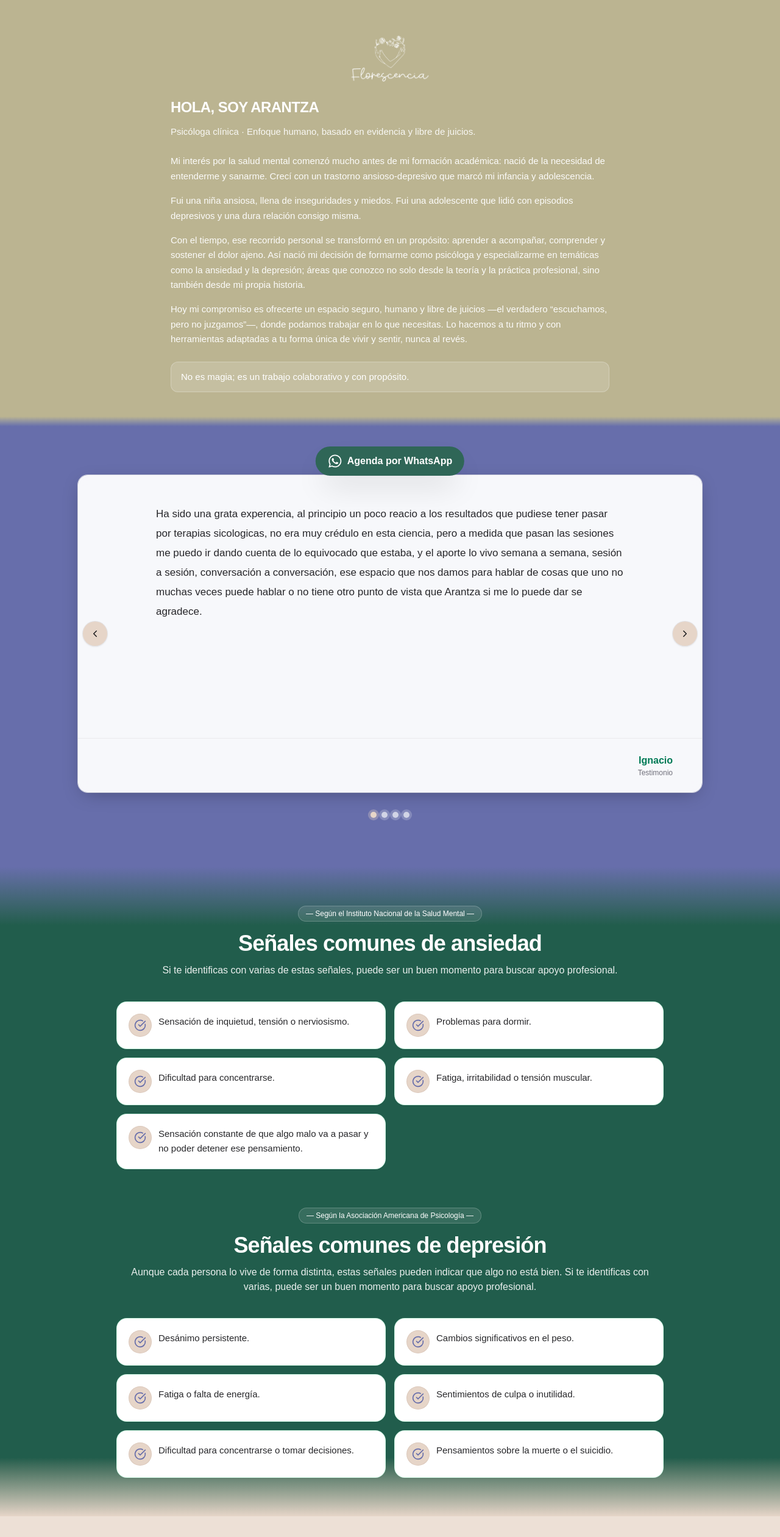
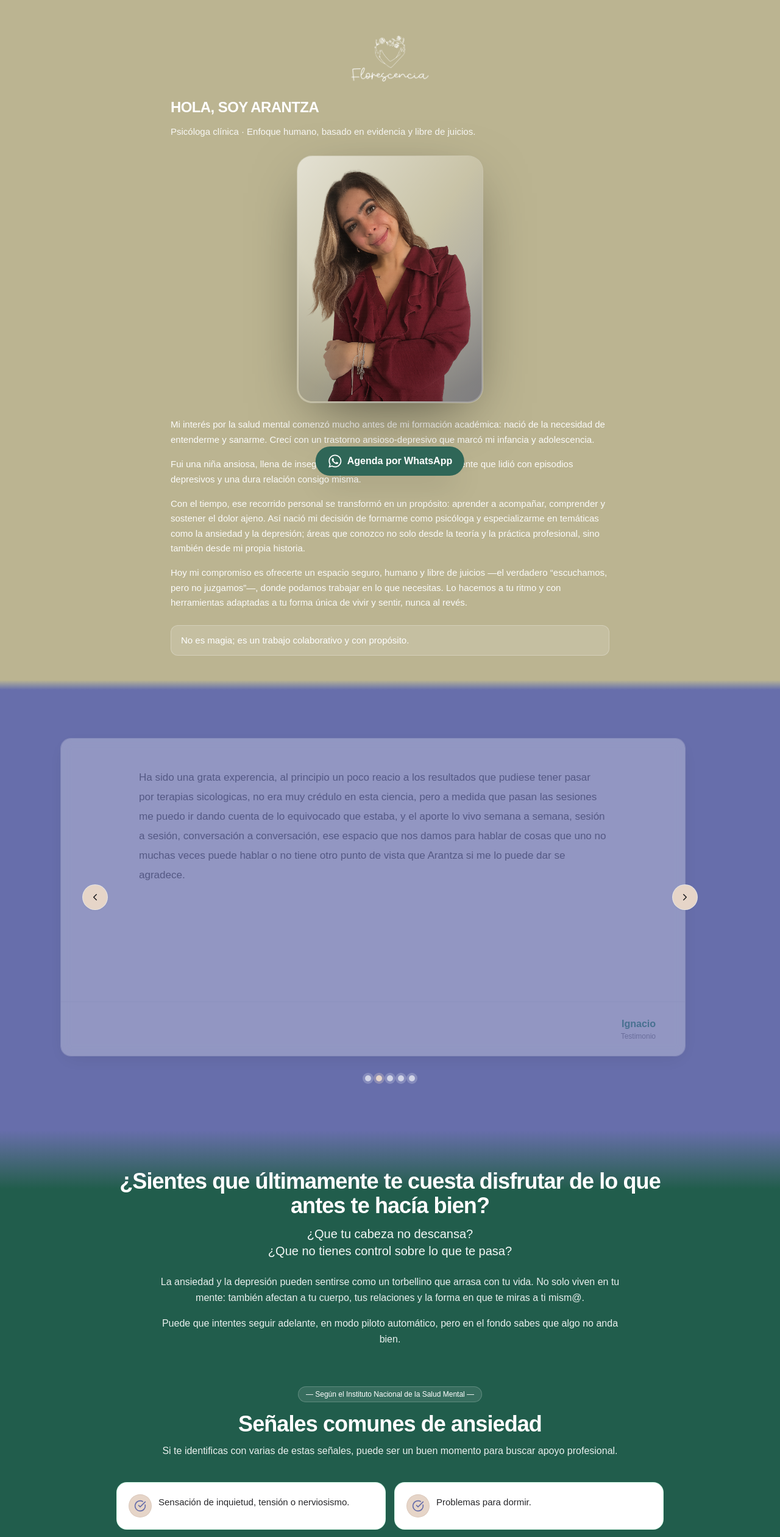
Before and after one commit to gpedrosad/landingProyecto, a Next.js app: page / in a window 1280 px wide. Shown: the top 2520 px of the page at 61% size. Built offline with nearby package versions, Linux system fonts and the light colour scheme.

Commit message:
cambio de foto

```diff
--- a/src/components/AboutArantza.tsx
+++ b/src/components/AboutArantza.tsx
@@ -38,6 +38,46 @@ export default function AboutArantza() {
         <p className="mt-3 text-[15px] leading-relaxed text-white/90">
           Psicóloga clínica · Enfoque humano, basado en evidencia y libre de juicios.
         </p>
+
+        {/* Foto estilizada */}
+        <div className="mt-7 flex justify-center">
+          <motion.figure
+            initial={{ opacity: 0, y: 12 }}
+            animate={{ opacity: 1, y: 0 }}
+            transition={{ duration: 0.45, ease: "easeOut" }}
+            whileHover={{ scale: 1.01 }}
+            className="
+              relative rounded-3xl p-[2px]
+              bg-gradient-to-br from-white/60 via-white/20 to-[#676EAB]/40
+              shadow-[0_30px_100px_-30px_rgba(0,0,0,0.6)]
+            "
+          >
+            {/* CONTENEDOR: AJUSTA AQUÍ EL TAMAÑO */}
+            <div className="relative overflow-hidden rounded-[22px] w-[240px] sm:w-[260px] md:w-[300px] aspect-[3/4]">
+              <Image
+                src="/arancha.png"
+                alt="Arantza"
+                fill
+                quality={90}
+                sizes="(max-width: 640px) 60vw, 300px"
+                className="object-cover"
+                priority
+              />
+
+              {/* Viñeta sutil para dar profundidad */}
+              <div
+                className="pointer-events-none absolute inset-0"
+                style={{
+                  background:
+                    "radial-gradient(110% 90% at 50% 10%, rgba(0,0,0,0) 55%, rgba(0,0,0,0.18) 100%)",
+                }}
+              />
+            </div>
+
+            {/* Sombra base suave y borde tenue */}
+            <div className="pointer-events-none absolute inset-0 rounded-3xl ring-1 ring-white/30" />
+          </motion.figure>
+        </div>
 
         {/* Contenido (párrafos justificados) */}
         <motion.div
--- a/src/components/StickyWhatsAppButton.tsx
+++ b/src/components/StickyWhatsAppButton.tsx
@@ -34,14 +34,20 @@ export default function StickyWhatsAppButton({
         // Posición fija y centrado horizontal
         "fixed bottom-5 left-1/2 -translate-x-1/2 z-50",
         // Botón
-        " inline-flex items-center justify-center gap-2 rounded-full px-5 py-3",
+        "inline-flex items-center justify-center gap-2 rounded-full px-5 py-3",
         "bg-[#2f6657] text-white shadow-2xl shadow-black/15 hover:brightness-110 active:brightness-95 transition",
         "focus-visible:outline focus-visible:outline-2 focus-visible:outline-offset-2 focus-visible:outline-[#1f4b41]",
+        // Forzar contenido en una sola línea
+        "whitespace-nowrap",
         className,
       ].join(" ")}
     >
       <FaWhatsapp className="h-6 w-6" aria-hidden />
-      {!iconOnly && <span className="font-semibold">Agenda por WhatsApp</span>}
+      {!iconOnly && (
+        <span className="font-semibold whitespace-nowrap leading-none">
+          Agenda por WhatsApp
+        </span>
+      )}
     </a>
   );
 }
--- a/src/components/SymptomsSection.tsx
+++ b/src/components/SymptomsSection.tsx
@@ -19,7 +19,7 @@ const depressionSymptoms = [
 
 export function SymptomsSection() {
   return (
-    <section className="relative py-16 px-6 sm:px-12 lg:px-32 bg-[#215d4c]">
+    <section className="relative py-16 px-6 sm:px-12 lg:px-32 bg-[#215d4c]" aria-labelledby="symptoms-intro-title">
       {/* Degradado superior: violeta a verde */}
       <div className="absolute top-0 left-0 w-full h-24 bg-gradient-to-b from-[#676EAB] to-[#215d4c] z-0 pointer-events-none" />
 
@@ -27,6 +27,25 @@ export function SymptomsSection() {
       <div className="absolute bottom-0 left-0 w-full h-24 bg-gradient-to-t from-[#e6d5c8] to-[#215d4c] z-0 pointer-events-none" />
 
       <div className="relative z-10 mx-auto max-w-4xl space-y-16">
+        {/* Intro agregado */}
+        <div className="text-center">
+          <h2 id="symptoms-intro-title" className="text-2xl sm:text-3xl lg:text-4xl font-semibold tracking-tight text-white">
+            ¿Sientes que últimamente te cuesta disfrutar de lo que antes te hacía bien?
+          </h2>
+          <p className="mt-3 text-lg sm:text-xl text-white/95">¿Que tu cabeza no descansa?</p>
+          <p className="text-lg sm:text-xl text-white/95">¿Que no tienes control sobre lo que te pasa?</p>
+
+          <div className="mx-auto mt-6 max-w-3xl text-left sm:text-center">
+            <p className="text-white/90 leading-relaxed">
+              La ansiedad y la depresión pueden sentirse como un torbellino que arrasa con tu vida. No solo viven en tu mente:
+              también afectan a tu cuerpo, tus relaciones y la forma en que te miras a ti mism@.
+            </p>
+            <p className="mt-4 text-white/90 leading-relaxed">
+              Puede que intentes seguir adelante, en modo piloto automático, pero en el fondo sabes que algo no anda bien.
+            </p>
+          </div>
+        </div>
+
         {/* Ansiedad */}
         <div>
           <div className="text-center">
@@ -85,6 +104,27 @@ export function SymptomsSection() {
             ))}
           </ul>
         </div>
+
+        {/* Invitación final */}
+        <div className="text-center mt-6 sm:mt-10">
+          <p className="text-white/95 text-lg sm:text-xl">
+            Pero… ¿qué pasa si te digo que puedes elegir cómo vivir?
+          </p>
+          <div className="mx-auto mt-4 max-w-3xl space-y-3 text-white/90 leading-relaxed">
+            <p>No me malinterpretes: no puedes controlar el cambio climático, el tráfico de la ciudad, cómo reaccionan las personas, lo que piensen de ti o los imprevistos que interrumpen tu día.</p>
+            <p>Lo que sí puedes elegir es cómo afrontarlo. Y no tienes por qué hacerlo sol@.</p>
+            <p>Porque de eso se trata la terapia: de acompañarte en este proceso, paso a paso, hasta que vuelvas a sentir calma, confianza y ligereza en tu vida.</p>
+            <p>Tu día a día puede (y merece) ser disfrutado. Vivir de manera plena y tranquila sí es una opción.</p>
+            <p>Y estás a un click de dar el primer paso. ¿List@ para empezar?</p>
+          </div>
+          <a
+            href="/agendar"
+            className="mt-6 inline-flex items-center justify-center rounded-2xl bg-[#e6d5c8] px-6 py-3 font-semibold text-[#215d4c] shadow-sm ring-1 ring-[#dbc8bb] hover:shadow-md hover:bg-[#ecdccd] transition-colors"
+          >
+            👉 Agendar primera sesión
+          </a>
+        </div>
+
       </div>
     </section>
   );
--- a/src/components/TestimonialSlider.tsx
+++ b/src/components/TestimonialSlider.tsx
@@ -34,6 +34,13 @@ const TESTIMONIALS: Testimonial[] = [
     avatarUrl: null,
     text:
       "En mi caso ha creado destellos de luz en un vida que solo veia ocuridad. Sabe crear un espacio cómodo y seguro donde puedes comprender y aceptar tu situación. Se ha convertido en una persona importante que además es muy empática. Sé que es un proceso largo pero ella te guia por el camino correcto. La recomiendo sin dudarlo",
+  },
+  // NUEVA REVIEW
+  {
+    name: "Alina",
+    avatarUrl: null,
+    text:
+      "Luego de muchos psicólogos pude dar en el clavo con Arantza, me sentí acogida desde el primer día, me acompañó y ayudó durante todo mi proceso, hasta que pude sanar mis heridas, estoy muy agradecida de su labor, ya que, al fin después de años pude superar las dificultades que me estancaban en la vida.",
   },
 ];
 
```
Also changed, not shown: public/arancha.png (added).
